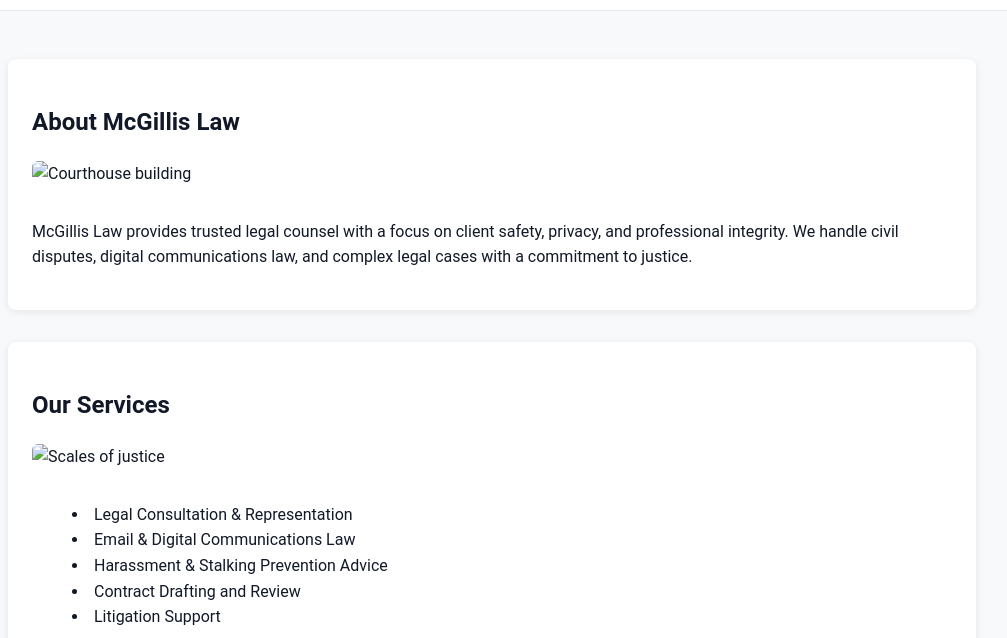
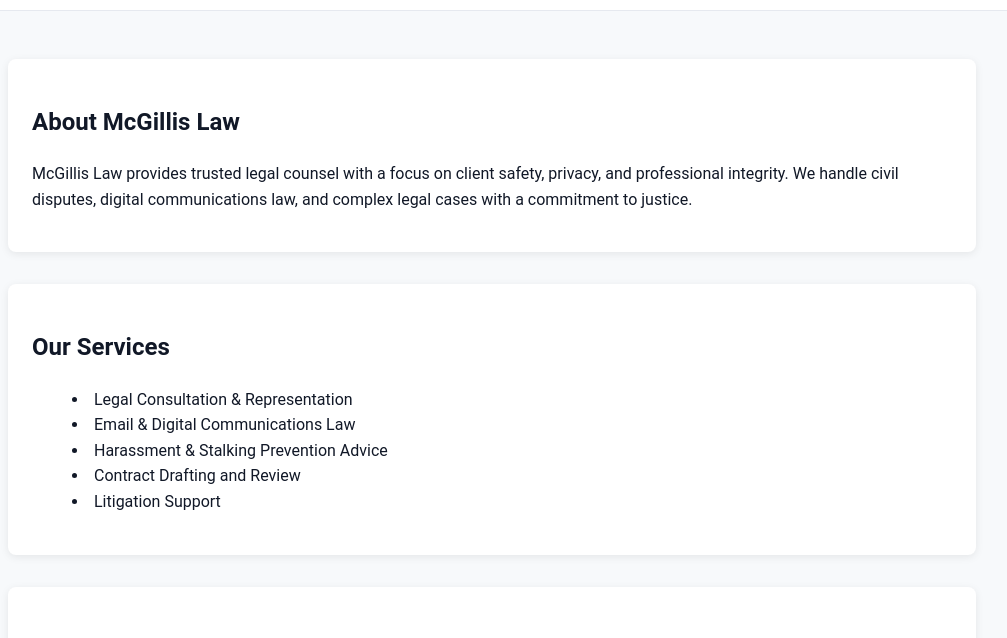
Before and after one commit to mcgillislaw/mcgillislaw, a plain HTML site: page index.html in a window 1280 px wide. Shown: the part 154-792 px from the top of the page, without its empty margins (148-1155 px from the left). Drawn offline with Linux system fonts and the light colour scheme.

Commit message:
Update index.html

```diff
--- a/index.html
+++ b/index.html
@@ -41,14 +41,12 @@
 <main class="container">
 <section id="about" class="section">
 <h2>About McGillis Law</h2>
-<img src="img/courthouse.jpg" alt="Courthouse building" class="section-image">
 <p>McGillis Law provides trusted legal counsel with a focus on client safety, privacy, and professional integrity. We handle civil disputes, digital communications law, and complex legal cases with a commitment to justice.</p>
 </section>
 
 
 <section id="services" class="section">
 <h2>Our Services</h2>
-<img src="img/scales.jpg" alt="Scales of justice" class="section-image">
 <ul class="services-list">
 <li>Legal Consultation & Representation</li>
 <li>Email & Digital Communications Law</li>
```
